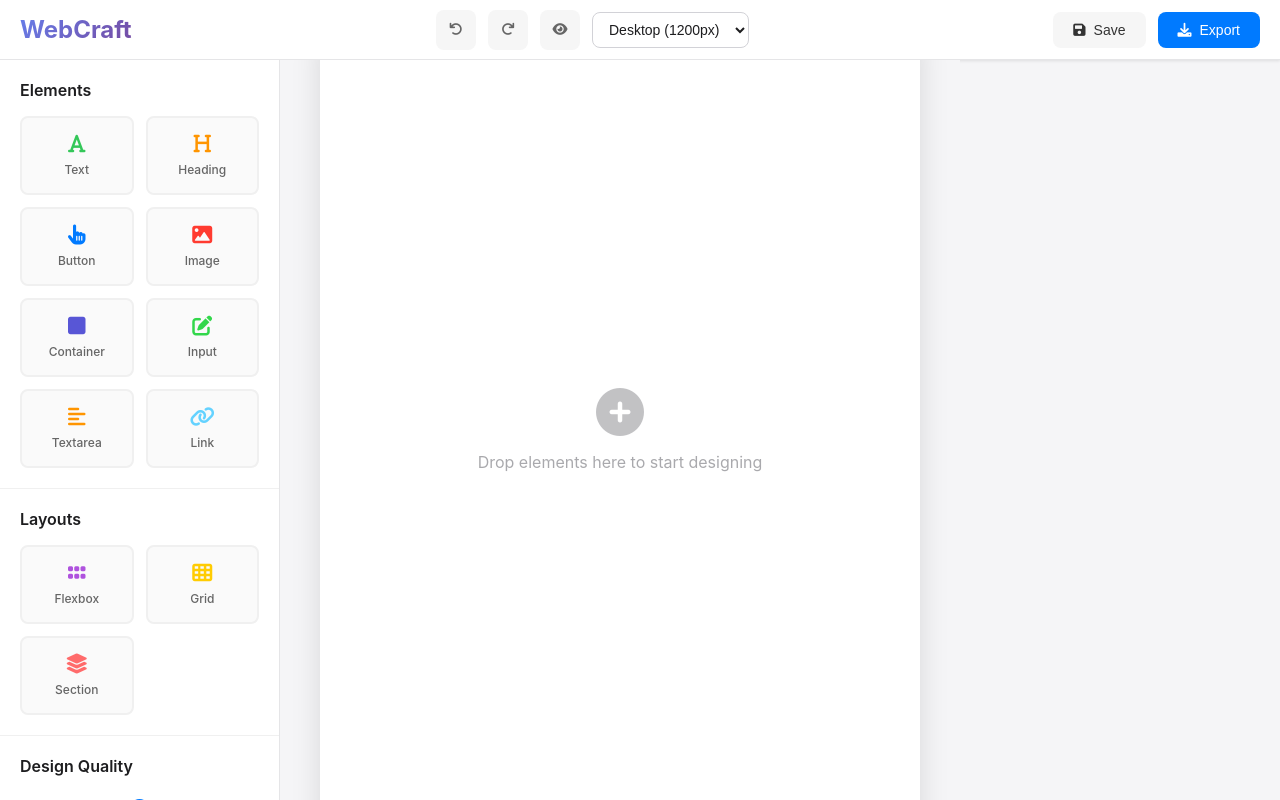
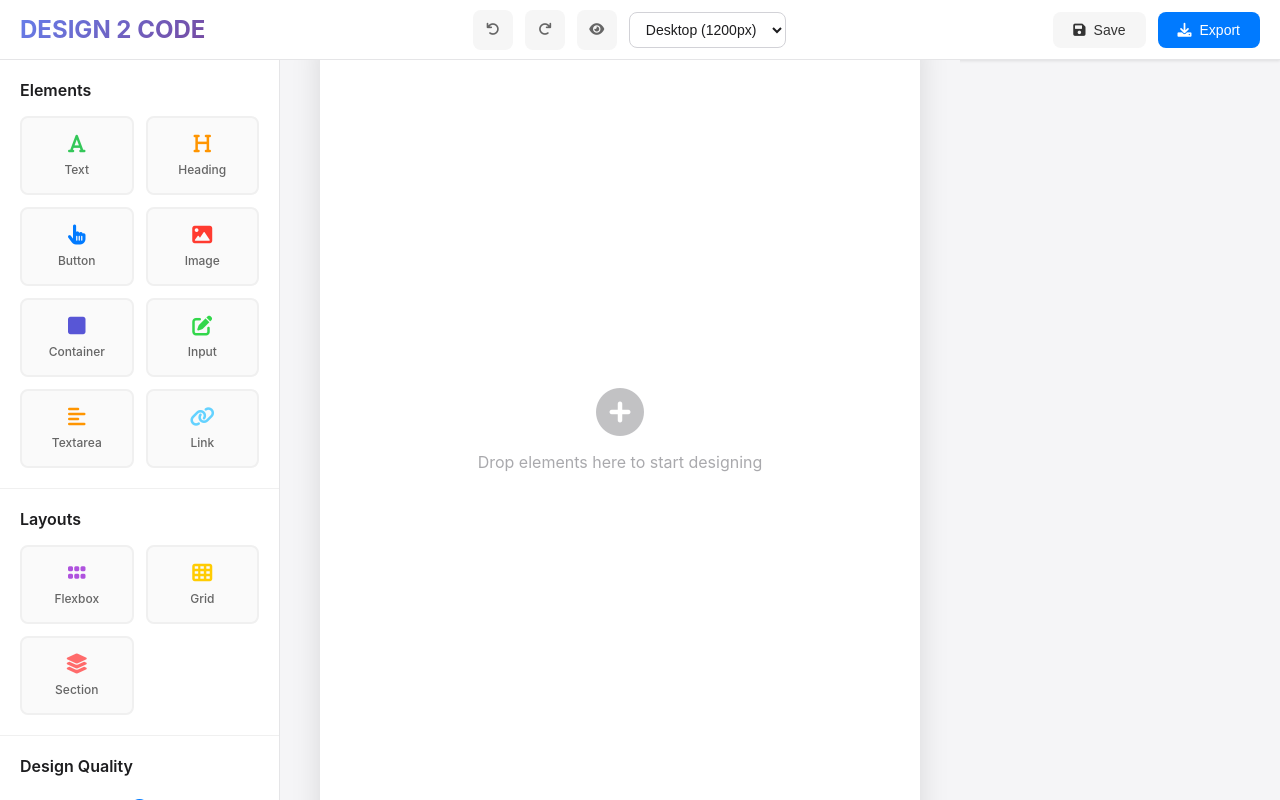
Before and after one commit to rajanpanth/Design-2-Code, a plain HTML site: page index.html in a window 1280 px wide. Shown: the top 800 px of the page. Drawn offline with Linux system fonts and the light colour scheme.

Commit message:
first commit

```diff
--- a/index.html
+++ b/index.html
@@ -14,7 +14,7 @@
     <!-- Header -->
     <header class="header">
         <div class="header-left">
-            <h1 class="logo">WebCraft</h1>
+            <h1 class="logo">DESIGN 2 CODE</h1>
         </div>
         <div class="header-center">
             <div class="canvas-controls">
```
